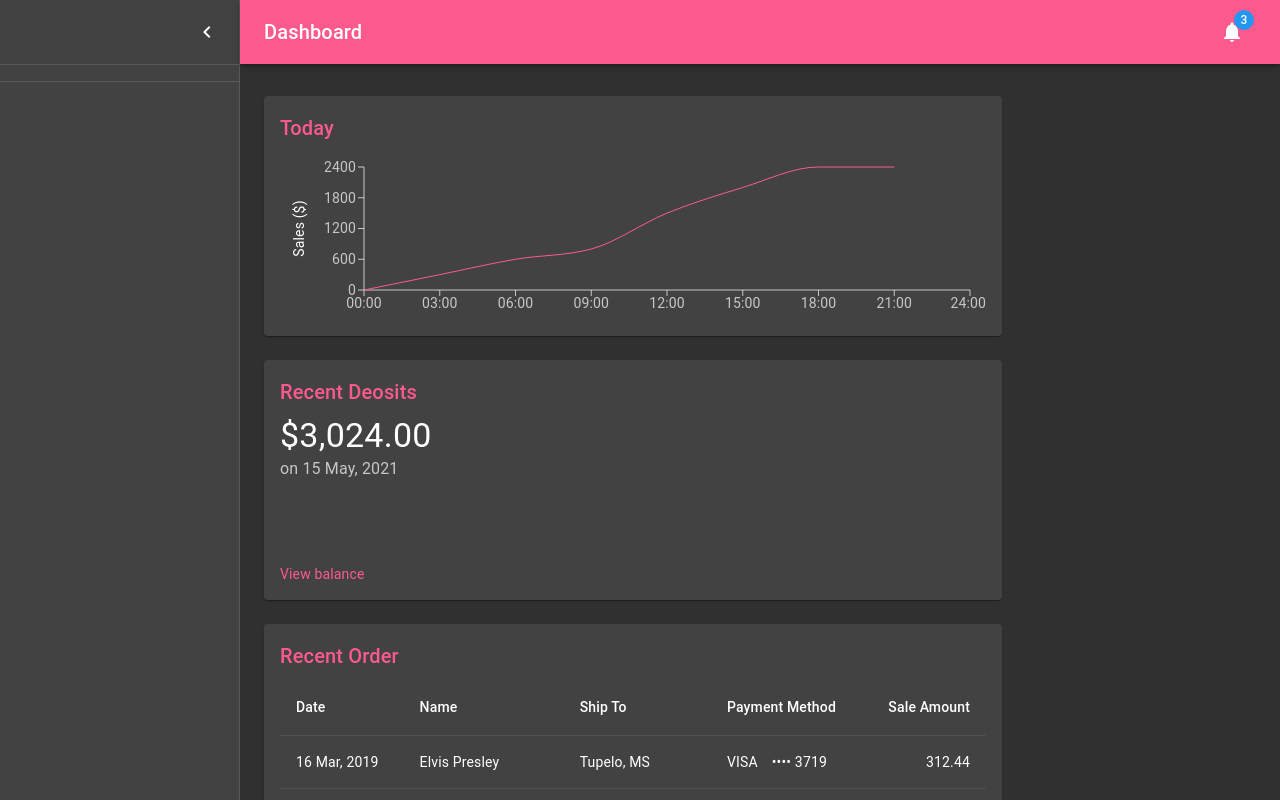
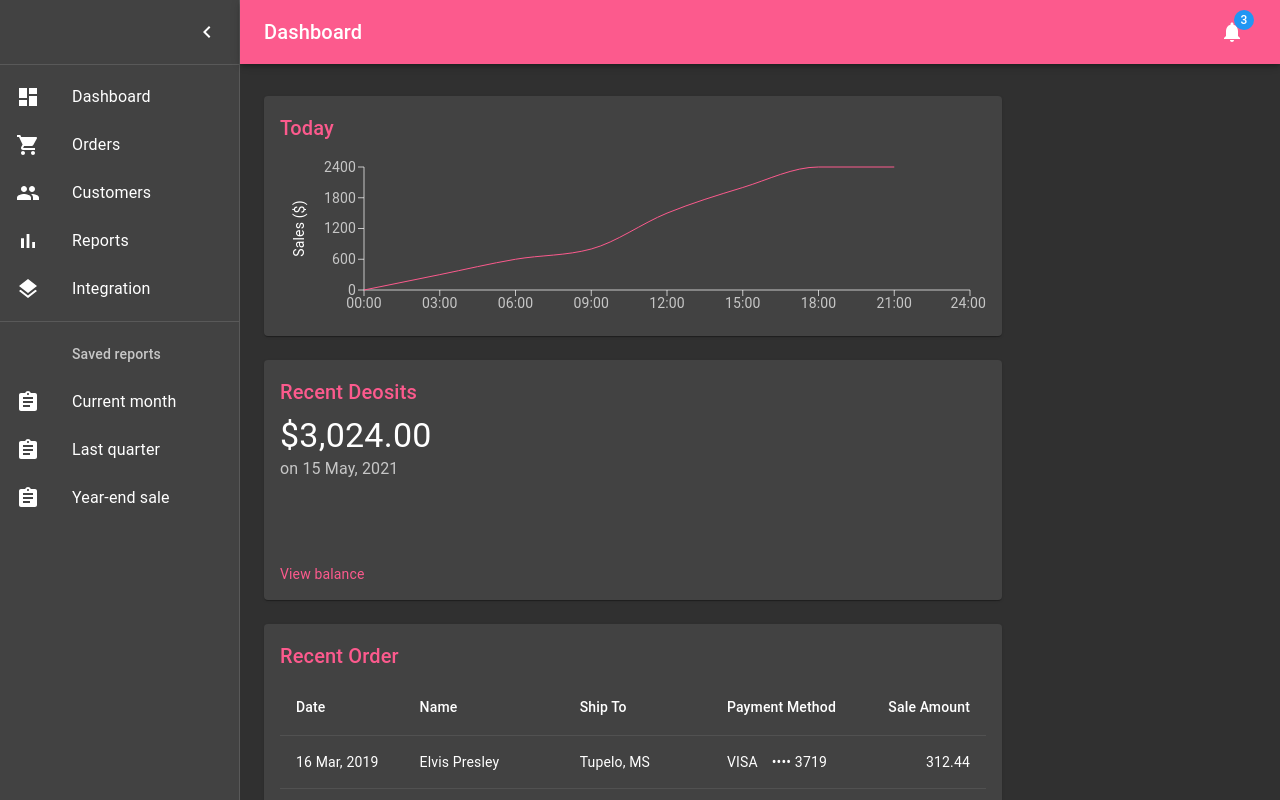
Before and after one commit to jyoti857/material_template, a React (Create React App) app: page / in a window 1280 px wide. Built offline with nearby package versions, Linux system fonts and the light colour scheme.

Commit message:
listITems

```diff
--- a/src/pages/getting-started/templates/dahboard/Dashboard.tsx
+++ b/src/pages/getting-started/templates/dahboard/Dashboard.tsx
@@ -9,6 +9,7 @@
 import Chart from "./Chart";
 import Deposits from "./Deposits";
 import Order from "./Order";
+import {MainListItems, secondaryListItems} from './ListItems'
 
 const drawerWidth = 240;
 const useStyles = makeStyles((theme?: Theme) =>
@@ -156,10 +157,10 @@
         </div>
         <Divider />
         <List>
-
+          {MainListItems}
         </List>
         <Divider />
-        <List></List>
+        <List>{secondaryListItems}</List>
       </Drawer>
       <main className ={classes.content}>
         <div className = {classes.appBarSpacer}/>
--- /dev/null
+++ b/src/pages/getting-started/templates/dahboard/ListItems.tsx
@@ -0,0 +1,65 @@
+import { ListItem, ListItemIcon, ListItemText, ListSubheader } from "@material-ui/core";
+import DashboardIcon from '@material-ui/icons/Dashboard';
+import ShoppingCartIcon from '@material-ui/icons/ShoppingCart';
+import PeopleIcon from '@material-ui/icons/People';
+import BarChartIcon from '@material-ui/icons/BarChart';
+import LayersIcon from '@material-ui/icons/Layers';
+import AssignmentIcon from '@material-ui/icons/Assignment';
+
+export const MainListItems = (
+    <div>
+      <ListItem button>
+        <ListItemIcon>
+          <DashboardIcon />
+        </ListItemIcon>
+        <ListItemText primary='Dashboard'/>
+      </ListItem>
+      <ListItem button>
+        <ListItemIcon>
+          <ShoppingCartIcon />
+        </ListItemIcon>
+        <ListItemText primary='Orders'/>
+      </ListItem>
+      <ListItem button>
+        <ListItemIcon>
+          <PeopleIcon />
+        </ListItemIcon>
+        <ListItemText primary='Customers'/>
+      </ListItem>
+      <ListItem button>
+        <ListItemIcon>
+          <BarChartIcon />
+        </ListItemIcon>
+        <ListItemText primary='Reports'/>
+      </ListItem>
+      <ListItem button>
+        <ListItemIcon>
+          <LayersIcon />
+        </ListItemIcon>
+        <ListItemText primary='Integration'/>
+      </ListItem>
+    </div>
+  )
+export const secondaryListItems = (
+  <div>
+    <ListSubheader inset>Saved reports</ListSubheader>
+    <ListItem button>
+      <ListItemIcon>
+        <AssignmentIcon />
+      </ListItemIcon>
+      <ListItemText primary="Current month" />
+    </ListItem>
+    <ListItem button>
+      <ListItemIcon>
+        <AssignmentIcon />
+      </ListItemIcon>
+      <ListItemText primary="Last quarter" />
+    </ListItem>
+    <ListItem button>
+      <ListItemIcon>
+        <AssignmentIcon />
+      </ListItemIcon>
+      <ListItemText primary="Year-end sale" />
+    </ListItem>
+  </div>
+);
```
